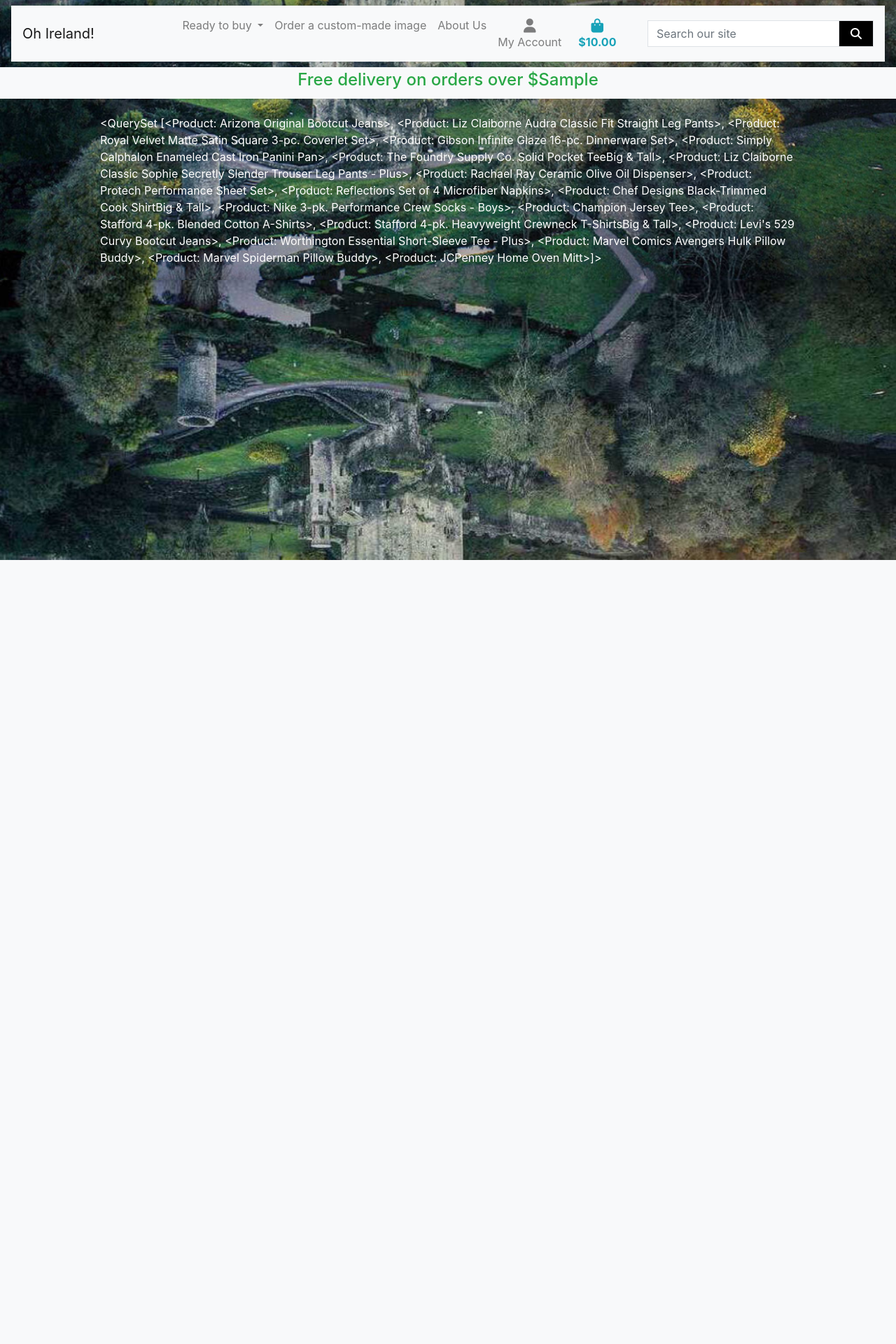
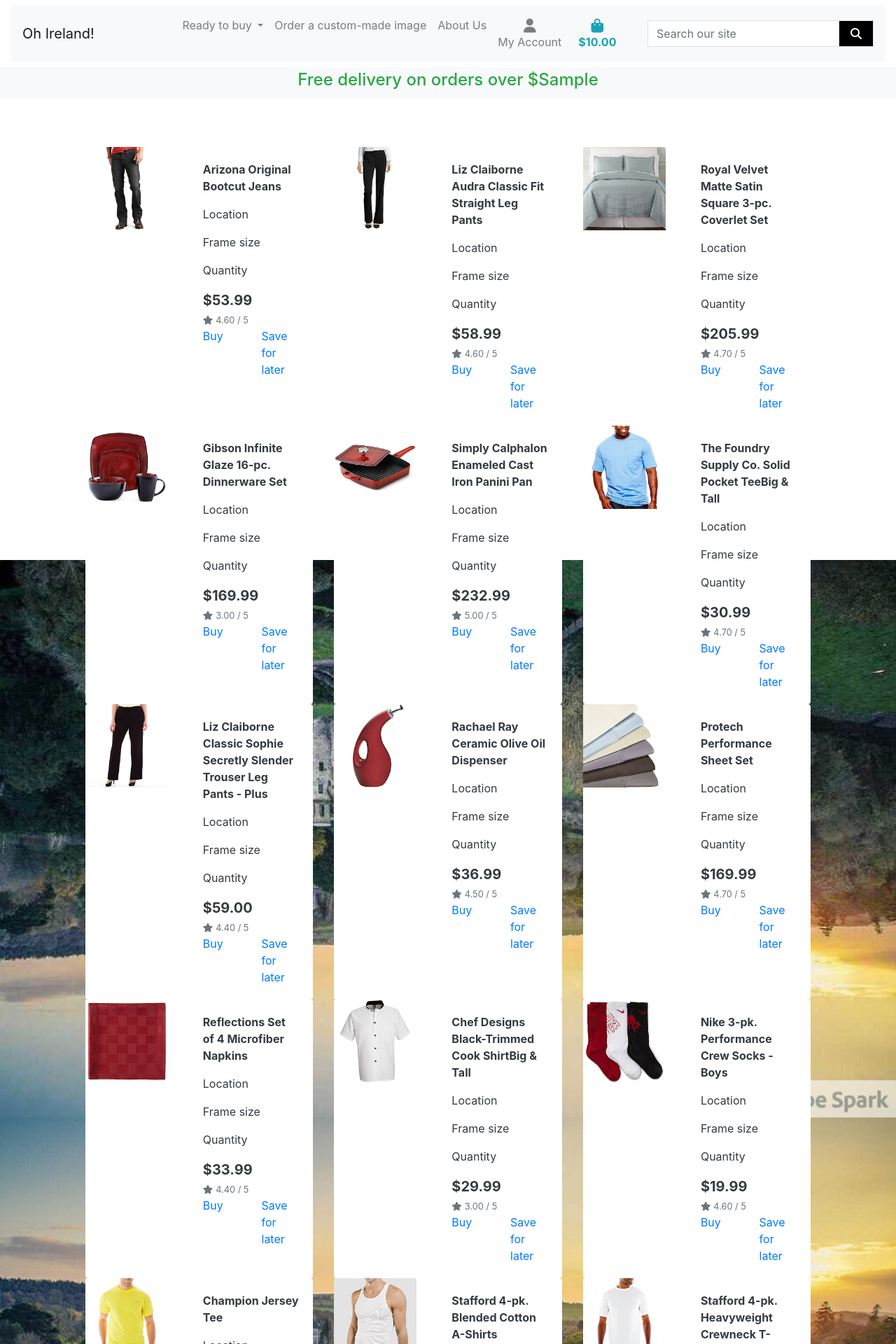
Before and after one commit to olga-od-ua/hello_ireland, a Django app: template products/templates/products/products.html in a window 1280 px wide. Shown: the top 1920 px of the page at 70% size. Before the commit the page ends 800 px from the top, so only its background shows below. Run offline with Django 3.2, Linux system fonts and the light colour scheme; data comes from the database, SQL or seed files in the repository; tables that the repository leaves empty hold one stand-in row (values such as "Sample post"); the template is opened without the code that fills it: values that come from a table or form of the project are taken from there, most other values are stand-ins (such as "Sample title", 1, 10 or a date in 2020); some libraries are stand-ins or nearby versions.

Commit message:
Add all products layout in products template

```diff
--- a/products/templates/products/products.html
+++ b/products/templates/products/products.html
@@ -11,11 +11,62 @@
 {% endblock %}
 
 {% block content %}
-    <div class="container">
-        <div class="row">
-            <div class=col>
-                {{ products }}
+    <div class="overlay"></div>
+        <div class="container-fluid">
+            <div class="row">
+                <div class="col text-center">
+                    <h2>
+                        Products
+                    </h2>
+                </div>
+            </div>
+            <div class="row">
+                <div class="product-container col-10 offset-1">
+                    <div class="row"></div>
+                    <div class="row">
+                        {% for product in products %}
+                            <div class="col-sm-12 col-md-6 col-lg-5 col-xl-4">
+                                <div class="card h-100 border-0">
+                                    <div class="row">
+                                        <div class="col-5">
+                                            {% if product.image %}
+                                            <a href="">
+                                                <img class="card-img-top img-fluid" src="{{ product.image.url }}" alt="{{ product.name }}">
+                                            </a>
+                                            {% else %}
+                                            <a href="">
+                                                <img class="card-img-top img-fluid" src="{{ MEDIA_URL }}noimage.png" alt="{{ product.name }}">
+                                            </a>
+                                            {% endif %}
+                                        </div>
+                                        <div class="col-7">
+                                            <div class="card-body">
+                                                <p class="text-dark"><strong>{{ product.name }}</strong></p>
+                                                <p class="text-dark">Location</p>
+                                                <p class="text-dark">Frame size</p>
+                                                <p class="text-dark">Quantity</p>
+                                                <p class="lead mb-0 text-left text-dark font-weight-bold">${{ product.price }}</p>
+                                                    {% if product.rating %}
+                                                        <small class="text-muted"><i class="fas fa-star mr-1"></i>{{ product.rating }} / 5</small>
+                                                    {% else %}
+                                                        <small class="text-muted">No Rating</small>
+                                                    {% endif %}
+                                                <div class="row">
+                                                    <div class="col">
+                                                <a href="#" class="card-link">Buy</a>
+                                            </div>
+                                            <div class="col">
+                                                <a href="#" class="card-link">Save for later</a>
+                                            </div>
+                                            </div>
+                                            </div>
+                                        </div>
+                                    </div>
+                                </div>
+                            </div>
+                        {% endfor %}
+                    </div>
+                </div>
             </div>
         </div>
-    </div>
 {% endblock %}
--- a/static/css/base.css
+++ b/static/css/base.css
@@ -43,6 +43,16 @@ body {
     color: white;
 }
 
+.overlay {
+	height: 100%;
+	width: 100%;
+	top: 0;
+	left: 0;
+	position: fixed;
+	background: white;
+	z-index: -1;
+}
+
 @media (min-width: 1200px) {
     .container {
       max-width: 80%;
```
Also changed, not shown: static/css/DP0527201520374912C.jpg (deleted), static/css/DP0608201517025373M.jpg (deleted), static/css/DP0608201517035688M.jpg (deleted), static/css/DP0608201517035747M.jpg (deleted), static/css/DP0608201517035763M.jpg (deleted), static/css/DP0610201317080834M.jpg (deleted), static/css/DP0612201517032350M.jpg (deleted).
